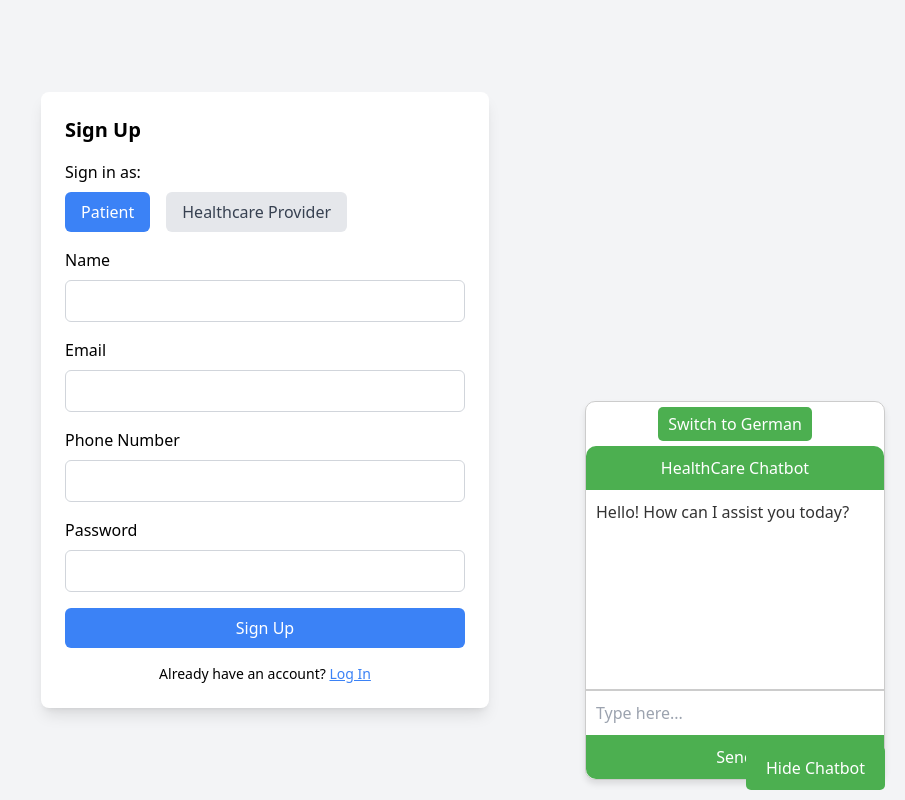
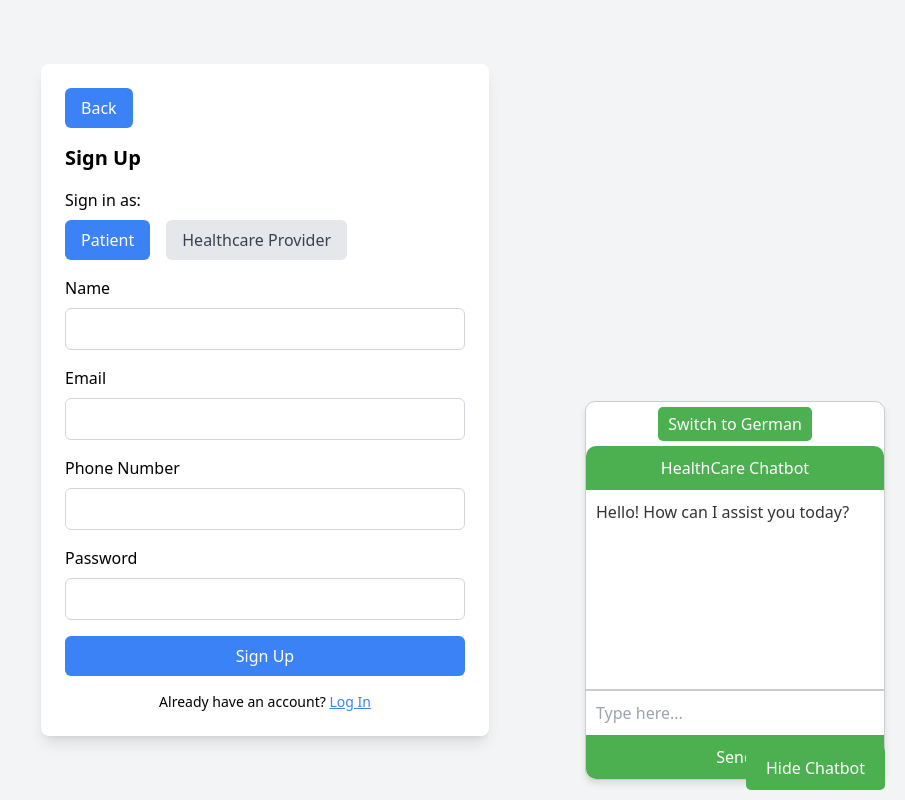
Before and after one commit to Prerna-lily/HealthCarePlus, a React (Vite) app: page /auth in a window 1280 px wide. Shown: the whole page, without its empty margins (375-1280 px from the left). Built offline with nearby package versions, Linux system fonts and the light colour scheme.

Commit message:
Update Authentication.jsx

```diff
--- a/src/components/Authentication.jsx
+++ b/src/components/Authentication.jsx
@@ -1,4 +1,5 @@
 import React, { useState } from "react";
+import { useNavigate } from "react-router-dom"; // Import useNavigate
 import axios from "axios"; // For backend communication
 
 const Authentication = () => {
@@ -11,6 +12,8 @@ const Authentication = () => {
     phone: "",
   });
   const [errors, setErrors] = useState({});
+
+  const navigate = useNavigate(); // Initialize useNavigate
 
   const toggleAuthMode = () => setIsSignUp(!isSignUp);
 
@@ -68,6 +71,14 @@ const Authentication = () => {
   return (
     <div className="min-h-screen flex items-center justify-center bg-gray-100">
       <div className="bg-white rounded-lg shadow-lg w-full max-w-md p-6">
+        {/* Back Button */}
+        <button
+          onClick={() => navigate(-1)} // Navigate to the previous page
+          className="bg-blue-500 text-white px-4 py-2 rounded-md mb-4 hover:bg-blue-600"
+        >
+          Back
+        </button>
+
         <h2 className="text-xl font-semibold mb-4">{isSignUp ? "Sign Up" : "Log In"}</h2>
 
         <div className="mb-4">
@@ -115,7 +126,7 @@ const Authentication = () => {
             </label>
             <input
               type="email"
-              id="email"
+                id="email"
               name="email"
               className="w-full p-2 border border-gray-300 rounded-md"
               value={formData.email}
```
